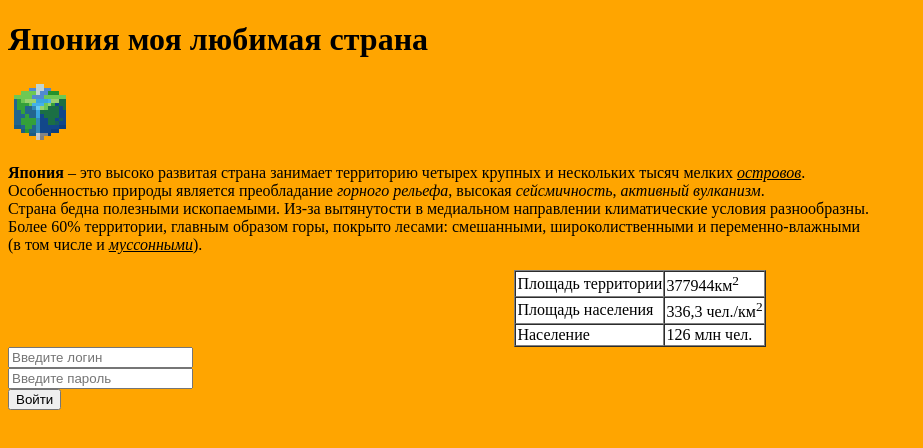
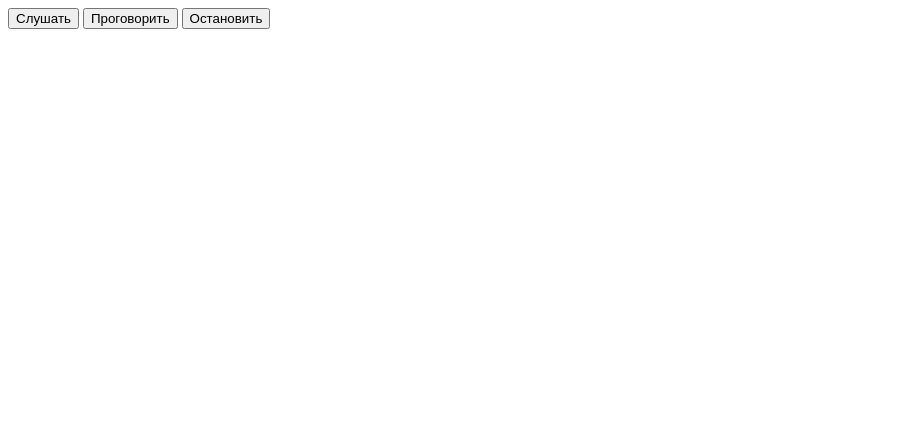
Before and after one commit to Bowlord23/Jarvis.html, a plain HTML site: page index.html in a window 1280 px wide. Shown: the whole page, without its empty margins (0-923 px from the left). Drawn offline with Linux system fonts and the light colour scheme.

Commit message:
Update index.html

```diff
--- a/index.html
+++ b/index.html
@@ -1,40 +1,50 @@
 <!DOCTYPE html>
-<html lang="en">
+<html>
 <head>
-<link rel="shortcut icon" href="siteicon.png">
-<link rel="stylesheet" href="style.css">
- <meta charset="UTF-8">
- <title>Js Bowlord </title>
+  <meta charset="utf-8">
+  <title>Распознавание голоса и чтение текста</title>
 </head>
-<body style="background:orange">
-<header>
-    <h1>Япония моя любимая страна</h1>
-</header>
-<main>
-<img src="siteicon.png" alt="кек">
-<p><b>Япония</b> – это высоко развитая страна занимает территорию четырех крупных и нескольких тысяч мелких <em><u>островов</u></em>.<br>Особенностью природы является преобладание <em>горного рельефа</em>, высокая <em>сейсмичность</em>, <em>активный вулканизм</em>.<br>Страна бедна полезными ископаемыми. Из-за вытянутости в медиальном направлении климатические условия разнообразны.<br> Более 60% территории, главным образом горы, покрыто лесами: смешанными, широколиственными и переменно-влажными <br> (в том числе и <u><em>муссонными</u></em>).
-</p>
-<table border="1" cellspacing="0" align="center" bgcolor="white">
-  <tr>
-    <td>Площадь территории</td>
-    <td>377944км<sup>2</sup></td>
-  </tr>
-  <tr>
-    <td>Площадь населения</td>
-    <td>336,3 чел./км<sup>2</sup></td>
-  </tr>
-  <tr>
-    <td>Население</td>
-    <td>126 млн чел.</td>
-  </tr>
-</table>
-</main>
-<footer>
-<form class="" action="auth.php" method="post">
-<input type="text" name="inpun" value="" placeholder="Введите логин"><br>
-<input type="password" name="pas" value="" placeholder="Введите пароль"><br>
-<input type="submit" name="" value="Войти">
-</form>
-</footer>
+<body>
+
+  <button onclick="speech ()">Слушать</button>
+  <button onclick="talk ()">Проговорить</button>
+  <button onclick="stop ()">Остановить</button>
+  <script>
+  // Создаем распознаватель
+  var recognizer = new webkitSpeechRecognition();
+
+  // Ставим опцию, чтобы распознавание началось ещё до того, как пользователь закончит говорить
+  recognizer.interimResults = true;
+
+  // Какой язык будем распознавать?
+  recognizer.lang = 'ru-Ru';
+
+  // Используем колбек для обработки результатов
+  recognizer.onresult = function (event) {
+    var result = event.results[event.resultIndex];
+    if (result.isFinal) {
+      alert('Вы сказали: ' + result[0].transcript);
+    } else {
+      console.log('Промежуточный результат: ', result[0].transcript);
+    }
+  };
+
+  function speech () {
+    // Начинаем слушать микрофон и распознавать голос
+    recognizer.start();
+  }
+
+  var synth = window.speechSynthesis;
+  var utterance = new SpeechSynthesisUtterance('How about we say this now? This is quite a long sentence to say.');
+
+  function talk () {
+    synth.speak (utterance);
+  }
+
+  function stop () {
+    synth.pause();
+  }
+  </script>
+
 </body>
 </html>
```
